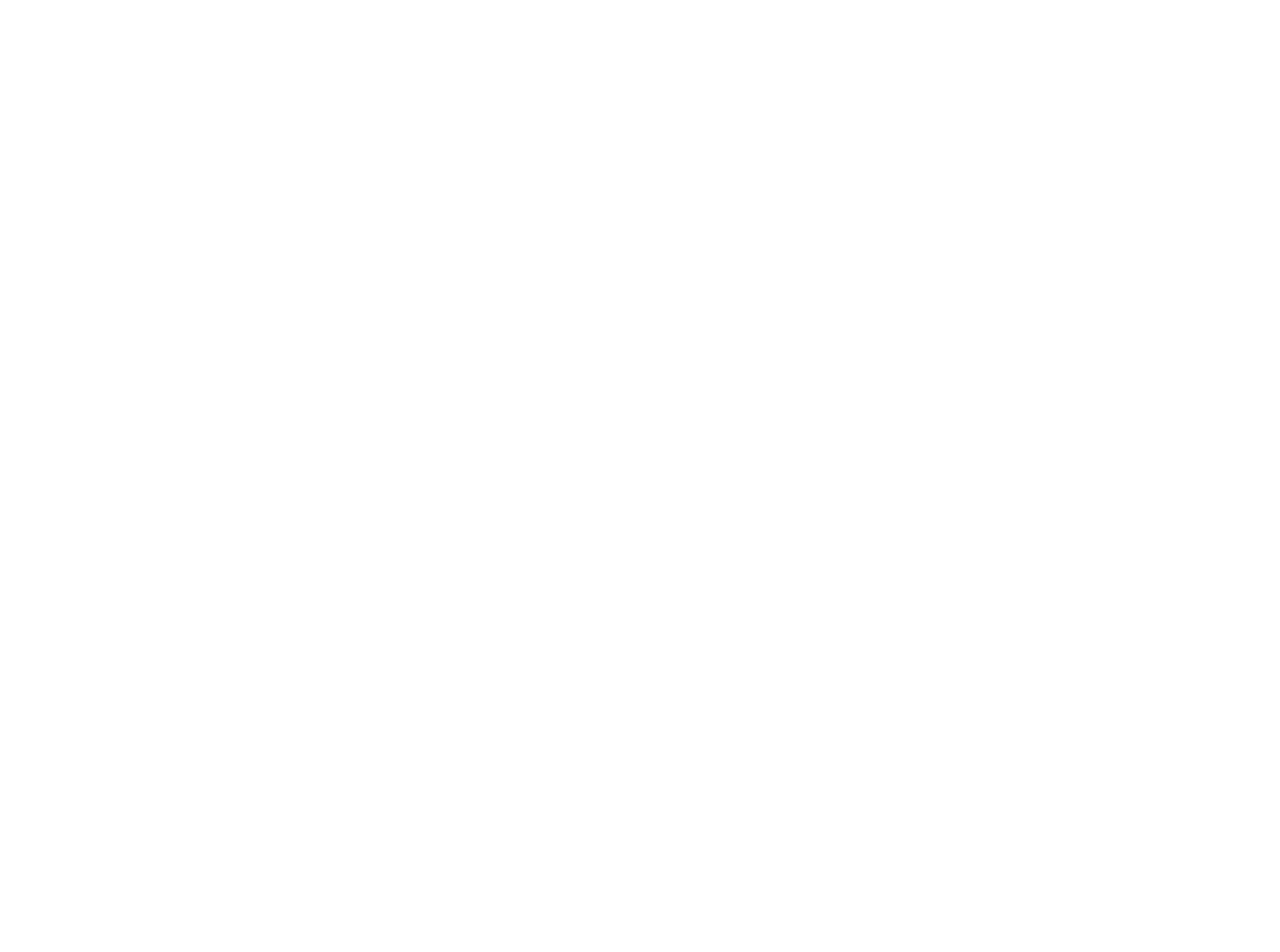
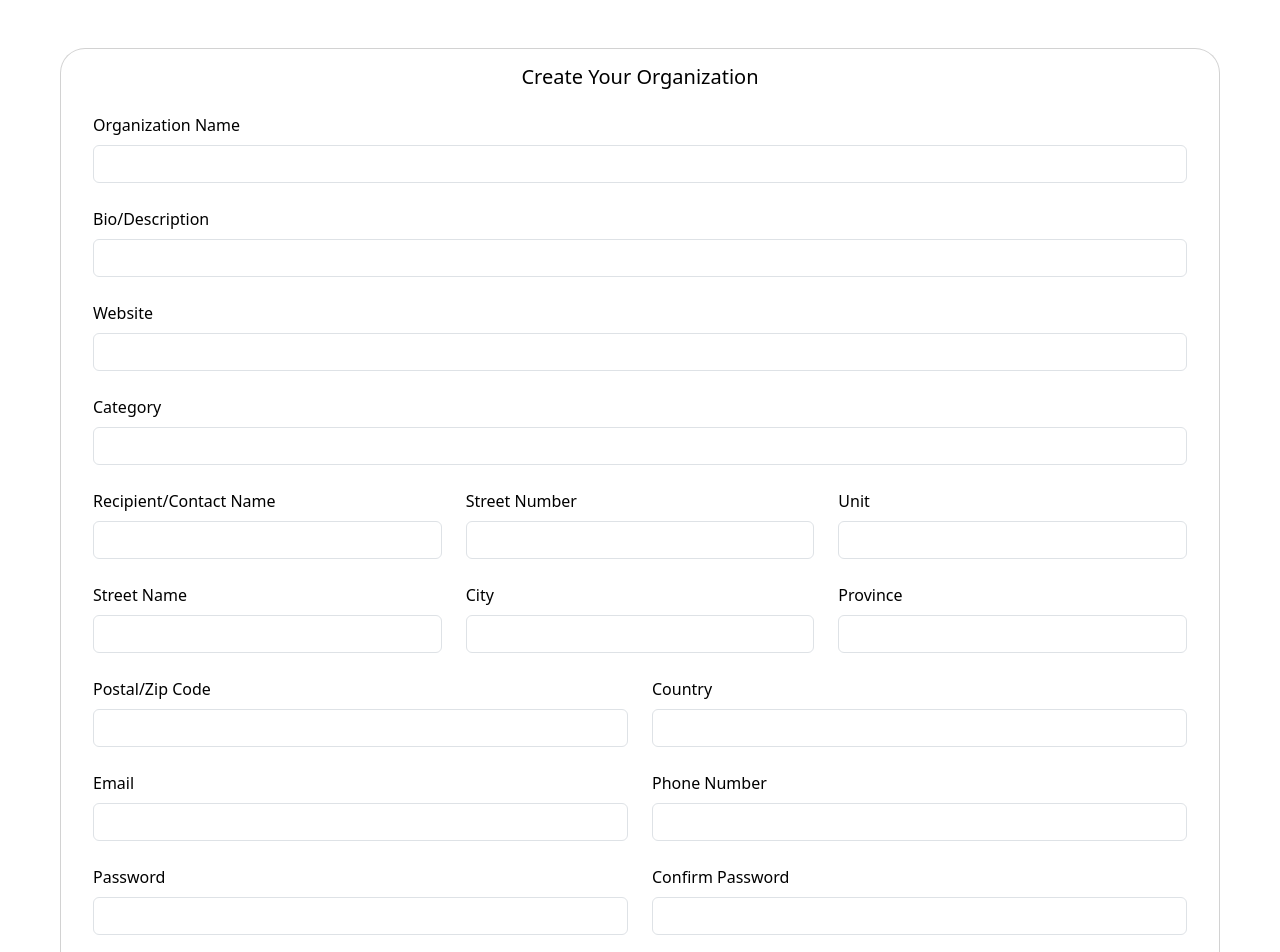
Before and after one commit to rebeccaariss/charity-registry, a React (Create React App) app in the folder react-front-end/: page /orgcreate in a window 1280 px wide. Before the commit this address had no page. Shown: the top 952 px of the page. Before the commit the page ends 800 px from the top, so only its background shows below. Built offline with nearby package versions, Linux system fonts and the light colour scheme.

Commit message:
Create org page

```diff
--- a/react-front-end/src/App.js
+++ b/react-front-end/src/App.js
@@ -5,6 +5,7 @@ import  ProjectList  from "./components/ProjectList"
 import 'bootstrap/dist/css/bootstrap.min.css';
 import { OrganizationList } from './components/OrganizationList';
 import Profile from "./components/Profile"
+import { CreateOrg } from './components/CreateOrg';
 
 function App() {
   return (
@@ -12,6 +13,7 @@ function App() {
      <Route path='api/projects/followed-projects' element={<ProjectList />} />
      <Route path="/" element={<OrganizationList />} />
      <Route path="/profile/:id" element={<Profile />} />
+     <Route path="/orgcreate" element={<CreateOrg />} />
     </Routes>
   );
 }
--- /dev/null
+++ b/react-front-end/src/components/CreateOrg.jsx
@@ -0,0 +1,173 @@
+import React, { useState } from 'react';
+import { Container, Row, Col, Form, Button, Card } from 'react-bootstrap';
+
+export function CreateOrg() {
+  // Initialize form state with empty fields
+  const [formData, setFormData] = useState({
+    name: '',
+    description: '',
+    street_number: '',
+    street_name: '',
+    unit: '',
+    city: '',
+    province: '',
+    country: '',
+    postal_code: '',
+    email: '',
+    password: '',
+    phone: '',
+    category: '',
+    website: '',
+  });
+
+  // Update form state when typing in inputs
+  const handleInputChange = (event) => {
+    const { id, value } = event.target;
+    setFormData({ ...formData, [id]: value });
+  };
+
+  // Handle form submission
+  const handleFormSubmit = async (event) => {
+    event.preventDefault();
+    try {
+      const response = await fetch('/api/organizations', {
+        method: 'POST',
+        headers: { 'Content-Type': 'application/json' },
+        body: JSON.stringify(formData),
+      });
+      if (!response.ok) throw new Error('Network response was not ok');
+      const data = await response.json();
+      console.log('Success:', data);
+      // Show success message or redirect
+    } catch (error) {
+      console.error('Error:', error);
+    }
+  };
+
+
+
+  return (
+    <Container fluid>
+      <Card className='text-black m-5' style={{ borderRadius: '25px', padding: '1rem' }}>
+      <Card.Title className="text-center">Create Your Organization</Card.Title>
+        <Card.Body>
+          <Form onSubmit={handleFormSubmit}>
+            {/* Organization Information */}
+            <Form.Group className='mb-4'>
+              <Form.Label>Organization Name</Form.Label>
+              <Form.Control type='text' id='name' value={formData.name} onChange={handleInputChange} />
+            </Form.Group>
+
+            <Form.Group className='mb-4'>
+              <Form.Label>Bio/Description</Form.Label>
+              <Form.Control type='text' id='description' value={formData.description} onChange={handleInputChange} />
+            </Form.Group>
+
+            <Form.Group className='mb-4'>
+              <Form.Label>Website</Form.Label>
+              <Form.Control type='text' id='website' value={formData.website} onChange={handleInputChange} />
+            </Form.Group>
+
+            <Form.Group className='mb-4'>
+              <Form.Label>Category</Form.Label>
+              <Form.Control type='text' id='category' value={formData.category} onChange={handleInputChange} />
+            </Form.Group>
+
+            {/* Address Information */}
+            <Row className='mb-4'>
+              <Col md={4}>
+                <Form.Group>
+                  <Form.Label>Recipient/Contact Name</Form.Label>
+                  <Form.Control type='text' id='recipient' value={formData.recipient} onChange={handleInputChange} />
+                </Form.Group>
+              </Col>
+              <Col md={4}>
+                <Form.Group>
+                  <Form.Label>Street Number</Form.Label>
+                  <Form.Control type='text' id='street_number' value={formData.street_number} onChange={handleInputChange} />
+                </Form.Group>
+              </Col>
+              <Col md={4}>
+                <Form.Group>
+                  <Form.Label>Unit</Form.Label>
+                  <Form.Control type='text' id='unit' value={formData.unit} onChange={handleInputChange} />
+                </Form.Group>
+              </Col>
+            </Row>
+
+            <Row className='mb-4'>
+              <Col md={4}>
+                <Form.Group>
+                  <Form.Label>Street Name</Form.Label>
+                  <Form.Control type='text' id='street_name' value={formData.street_name} onChange={handleInputChange} />
+                </Form.Group>
+              </Col>
+              <Col md={4}>
+                <Form.Group>
+                  <Form.Label>City</Form.Label>
+                  <Form.Control type='text' id='city' value={formData.city} onChange={handleInputChange} />
+                </Form.Group>
+              </Col>
+              <Col md={4}>
+                <Form.Group>
+                  <Form.Label>Province</Form.Label>
+                  <Form.Control type='text' id='province' value={formData.province} onChange={handleInputChange} />
+                </Form.Group>
+              </Col>
+            </Row>
+
+            <Row className='mb-4'>
+              <Col md={6}>
+                <Form.Group>
+                  <Form.Label>Postal/Zip Code</Form.Label>
+                  <Form.Control type='text' id='postal_code' value={formData.postal_code} onChange={handleInputChange} />
+                </Form.Group>
+              </Col>
+              <Col md={6}>
+                <Form.Group>
+                  <Form.Label>Country</Form.Label>
+                  <Form.Control type='text' id='country' value={formData.country} onChange={handleInputChange} />
+                </Form.Group>
+              </Col>
+            </Row>
+
+              <Row className='mb-4'>
+              {/* Email */}
+              <Col md={6}>
+                <Form.Group>
+                  <Form.Label>Email</Form.Label>
+                  <Form.Control type='email' id='email' value={formData.email} onChange={handleInputChange} />
+                </Form.Group>
+              </Col>
+              {/* Phone Number */}
+              <Col md={6}>
+                <Form.Group>
+                  <Form.Label>Phone Number</Form.Label>
+                  <Form.Control type='tel' id='phone' value={formData.phone} onChange={handleInputChange} />
+                </Form.Group>
+              </Col>
+            </Row>
+
+            {/* Password */}
+            <Row className='mb-4'>
+              <Col md={6}>
+                <Form.Group>
+                  <Form.Label>Password</Form.Label>
+                  <Form.Control type='password' id='password' value={formData.password} onChange={handleInputChange} />
+                </Form.Group>
+              </Col>
+              <Col md={6}>
+                <Form.Group>
+                  <Form.Label>Confirm Password</Form.Label>
+                  <Form.Control type='password' id='confirm_password' value={formData.confirm_password} onChange={handleInputChange} />
+                </Form.Group>
+              </Col>
+            </Row>
+
+            <Button variant='primary' size='lg' type='submit'>Create Organization</Button>
+          </Form>
+        </Card.Body>
+      </Card>
+    </Container>
+  );
+}
```
Also changed, not shown: react-front-end/src/components/OrganizationList.jsx (renamed from react-front-end/src/components/OrganizationList.js), react-front-end/src/components/OrganizationListItem.jsx (renamed from react-front-end/src/components/OrganizationListItem.js).
